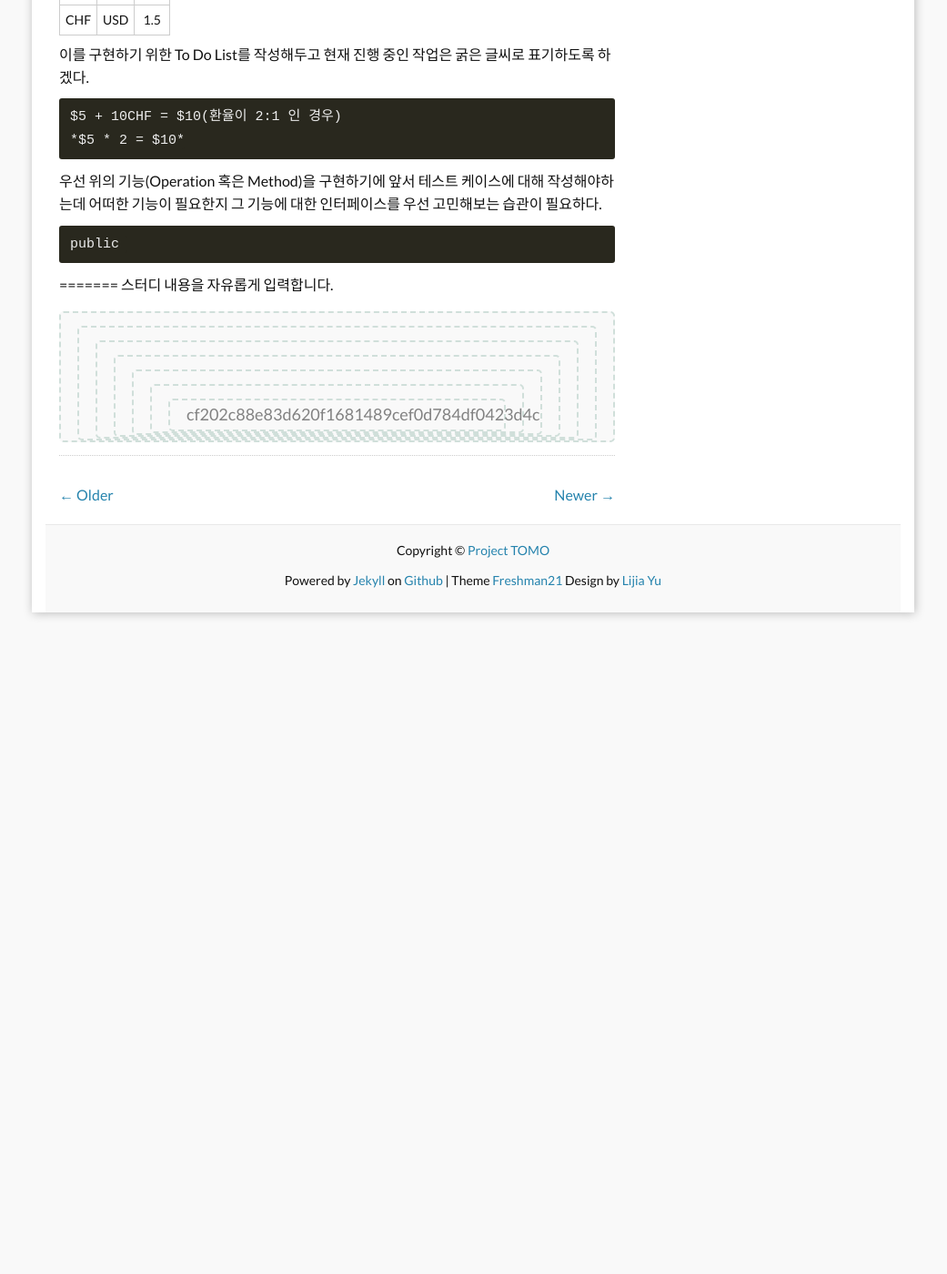
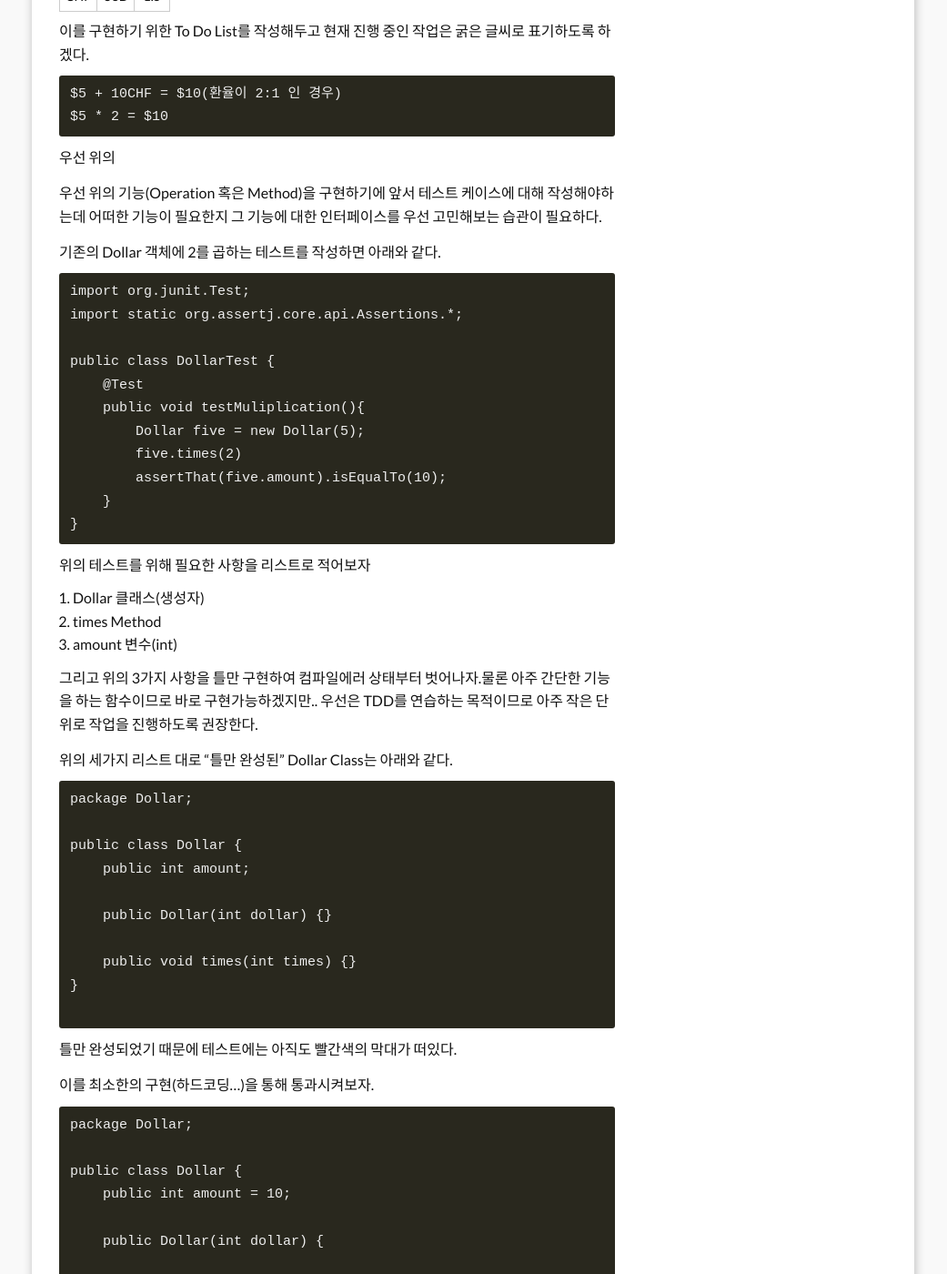
Before and after one commit to devteam-tomo/devteam-tomo.github.io, a Jekyll site: the page built from _posts/subject/2019-1-16-1_subject_bryan.md, in a window 1280 px wide and 1400 px high, scrolled down 1725 px. Shown: the whole window at 91% size, without its empty margins (120-1161 px from the left). Built offline with Jekyll 4.4.1, drawn with Linux system fonts in a browser that asks for light colours; comment, search, counter and statistics services are not loaded; before the commit the page ends 2428 px from its top, so only the background shows below that; some of the changed text lies outside the part shown.

Commit message:
Dollar Test Case 추가

````diff
--- a/_posts/subject/2019-1-16-1_subject_bryan.md
+++ b/_posts/subject/2019-1-16-1_subject_bryan.md
@@ -60,14 +59,64 @@ comments: true
 
 ```
 $5 + 10CHF = $10(환율이 2:1 인 경우)
-*$5 * 2 = $10*
+$5 * 2 = $10
 ```
+우선 위의
 
 우선 위의 기능(Operation 혹은 Method)을 구현하기에 앞서 테스트 케이스에 대해 작성해야하는데 어떠한 기능이 필요한지 그 기능에 대한 인터페이스를 우선 고민해보는 습관이 필요하다.
 
+기존의 Dollar 객체에 2를 곱하는 테스트를 작성하면 아래와 같다.
 ```
-public
+import org.junit.Test;
+import static org.assertj.core.api.Assertions.*;
+
+public class DollarTest {
+    @Test
+    public void testMuliplication(){
+        Dollar five = new Dollar(5);
+        five.times(2)
+        assertThat(five.amount).isEqualTo(10);
+    }
+}
 ```
-=======
-스터디 내용을 자유롭게 입력합니다.
->>>>>>> cf202c88e83d620f1681489cef0d784df0423d4c
+
+위의 테스트를 위해 필요한 사항을 리스트로 적어보자
+
+1. Dollar 클래스(생성자)
+2. times Method
+3. amount 변수(int)
+
+그리고 위의 3가지 사항을 틀만 구현하여 컴파일에러 상태부터 벗어나자.물론 아주 간단한 기능을 하는 함수이므로 바로 구현가능하겠지만.. 우선은 TDD를 연습하는 목적이므로 아주 작은 단위로 작업을 진행하도록 권장한다.
+
+위의 세가지 리스트 대로 "틀만 완성된" Dollar Class는 아래와 같다.
+```
+package Dollar;
+
+public class Dollar {
+    public int amount;
+
+    public Dollar(int dollar) {}
+
+    public void times(int times) {}
+}
+
+```
+틀만 완성되었기 때문에 테스트에는 아직도 빨간색의 막대가 떠있다.
+
+이를 최소한의 구현(하드코딩...)을 통해 통과시켜보자.
+
+```
+package Dollar;
+
+public class Dollar {
+    public int amount = 10;
+
+    public Dollar(int dollar) {
+
+    }
+
+    public void times(int times) {
+    }
+}
+```
+하지만 현재로서는 만약 처음 객체를 생성할 때 입력한 값을 바꾸면 다시 테스트는 빨간색의 막대를 보여주기 때문에 약간의 수정을 더 진행해보자.
````
Also changed, not shown: other parts of _posts/subject/2019-1-16-1_subject_bryan.md (+0 -1 lines).
